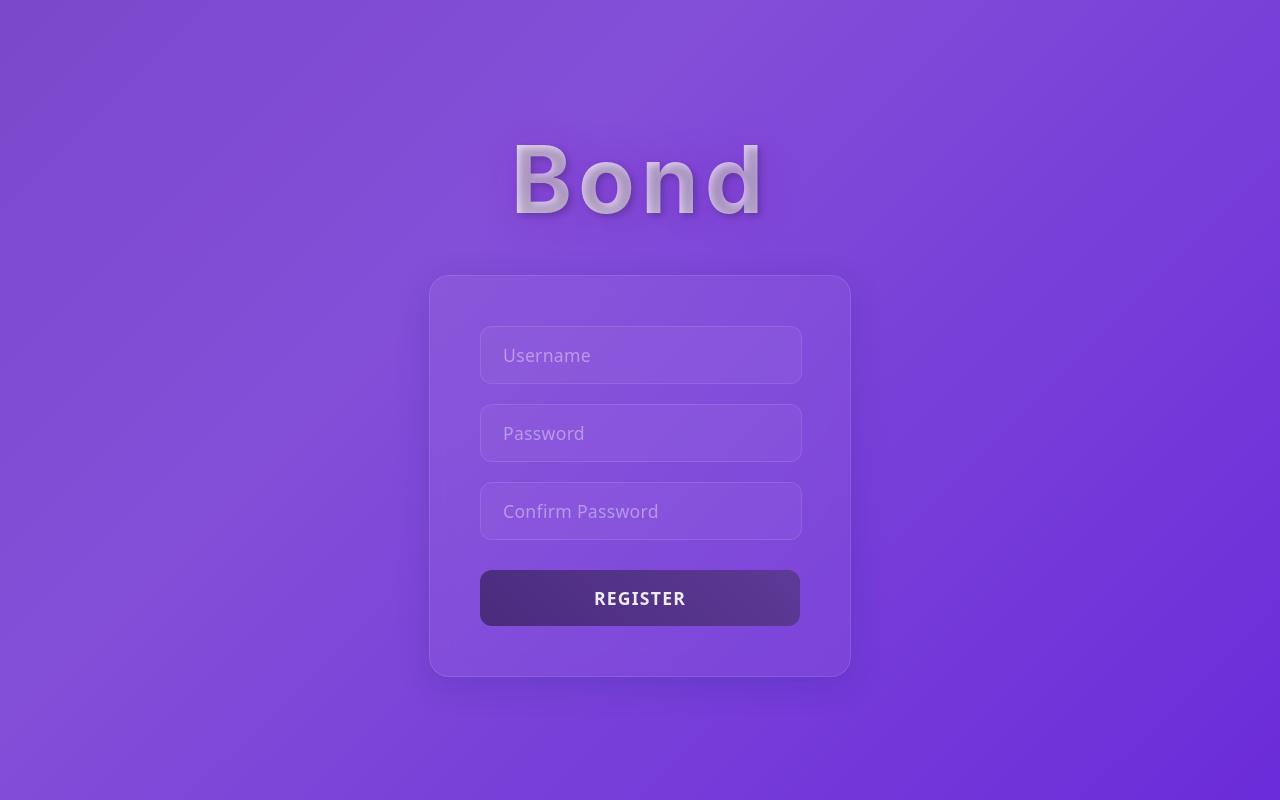
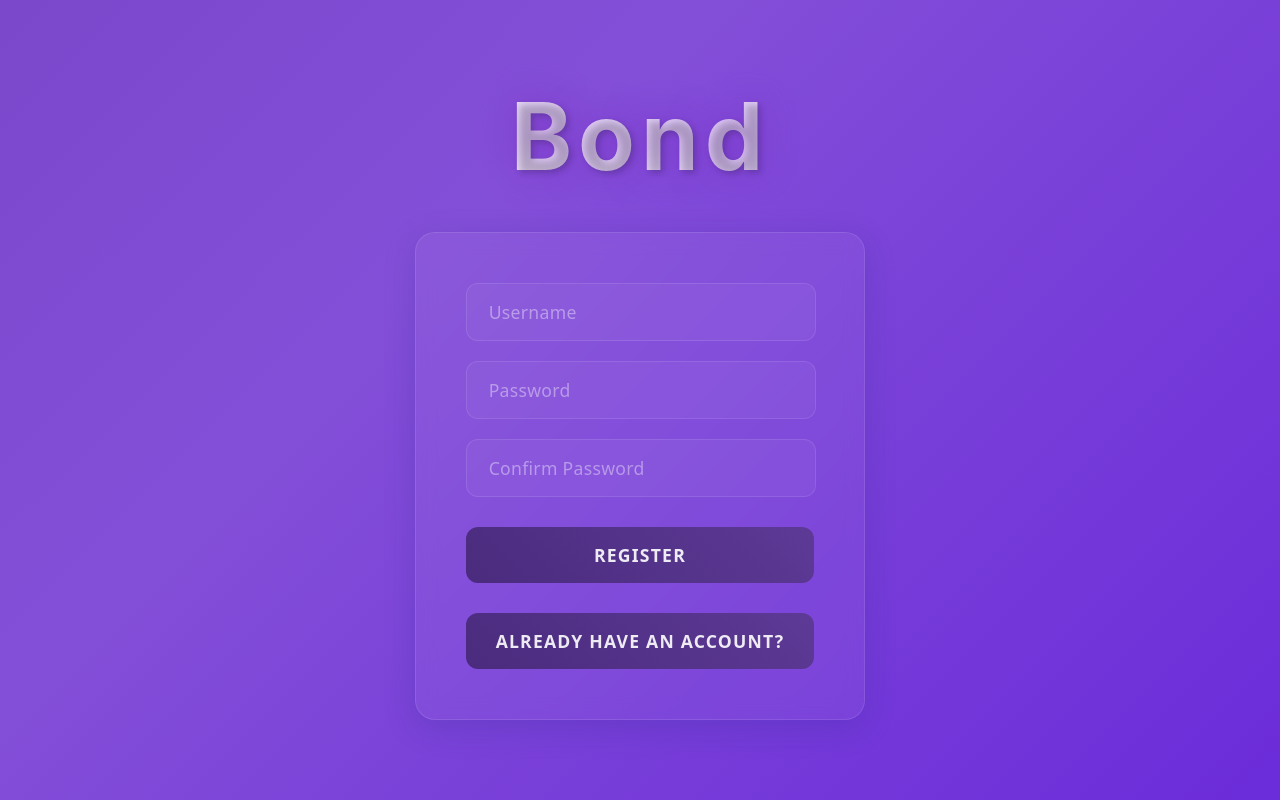
Before and after one commit to jadsaad06/BOND-Real-Time-Messaging, a React (Create React App) app in the folder frontend/: page /register in a window 1280 px wide. Built offline with nearby package versions, Linux system fonts and the light colour scheme.

Commit message:
Feat: Add navigation button to redirect users to login page from registration form

```diff
--- a/frontend/src/components/Register/register.jsx
+++ b/frontend/src/components/Register/register.jsx
@@ -49,6 +49,9 @@ function Register() {
         <button className="login-button" onClick={handleRegister}>
           Register
         </button>
+        <button className="login-button" onClick={() => navigate('/')}>
+          Already have an account?
+        </button>
       </div>
     </div>
   );
```
